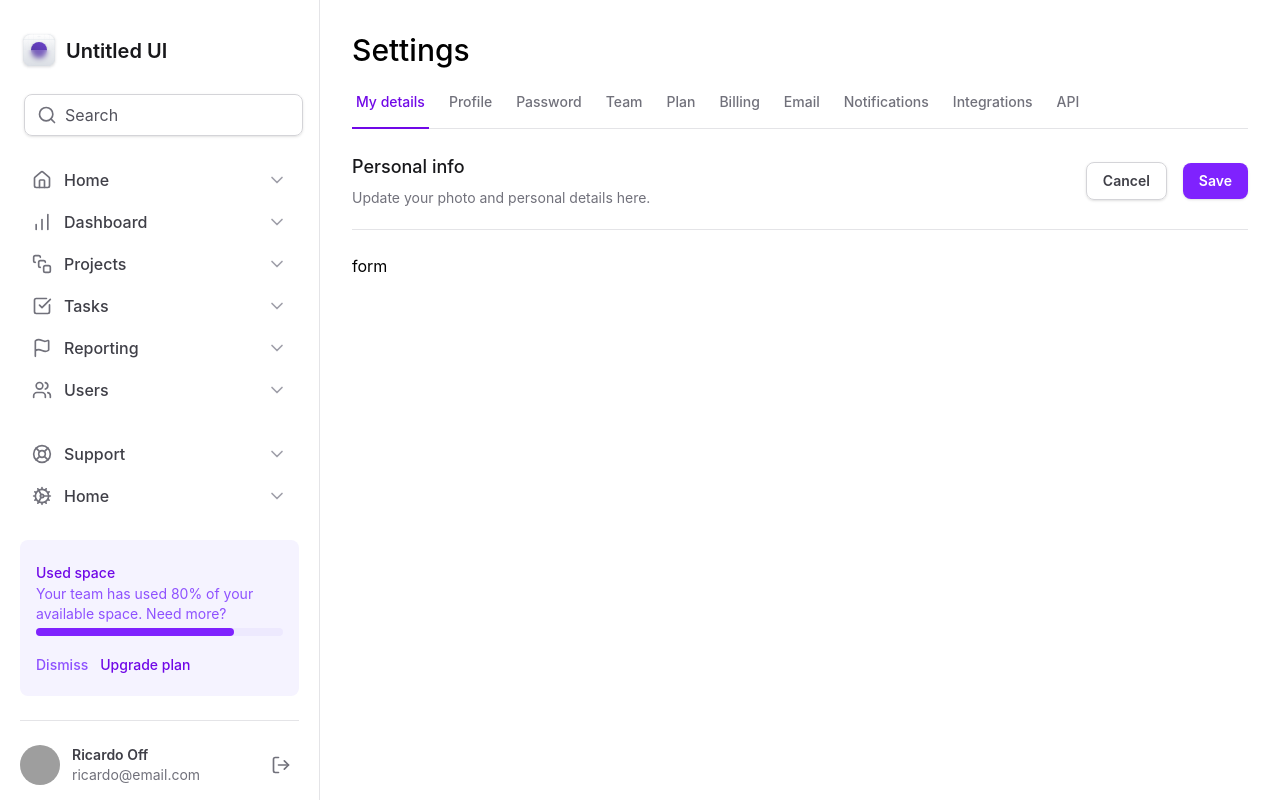
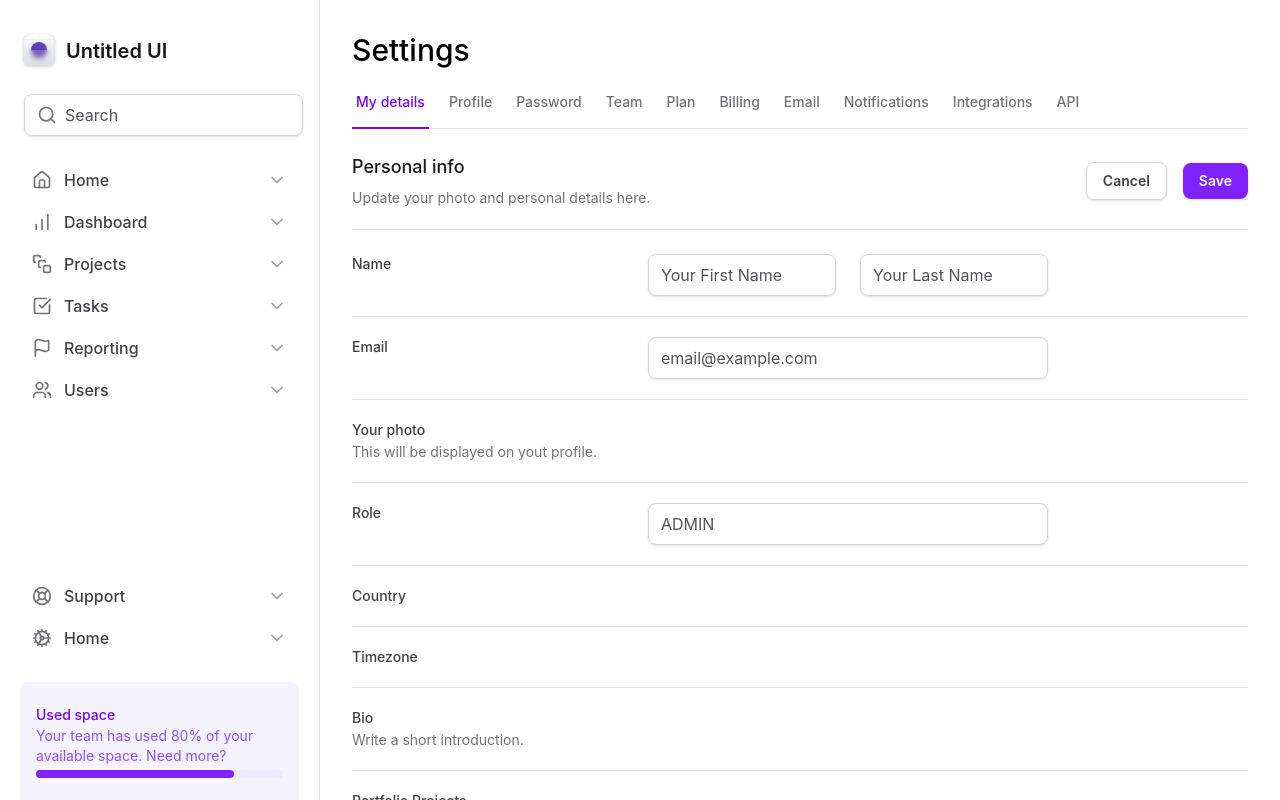
Before and after one commit to rramires/tailwind, a React (Vite) app: page / in a window 1280 px wide. Shown: the top 800 px of the page. Built offline with nearby package versions, Linux system fonts and the light colour scheme; grey boxes are pictures that could not be loaded.

Commit message:
feat: enhance Home component with new form fields and layout adjustments

```diff
--- a/src/global.css
+++ b/src/global.css
@@ -5,4 +5,9 @@
 	--color-cor-teste: #e63946;
     => className='text-cor-teste'
     */
+
+	--grid-template-columns-layout: minmax(18rem, 20rem) 1fr;
+
+	--grid-template-columns-form: minmax(7.5rem, 17.5rem) minmax(25rem, 1fr)
+		minmax(0, 15rem);
 }
--- a/src/pages/_layouts/app.tsx
+++ b/src/pages/_layouts/app.tsx
@@ -4,7 +4,7 @@ import { Sidebar } from '@/components/sidebar/sidebar'
 
 export function AppLayout() {
 	return (
-		<div className='grid min-h-screen w-screen grid-cols-[minmax(18rem,20rem)_1fr] antialiased'>
+		<div className='grid-cols-layout grid min-h-screen w-screen antialiased'>
 			<Sidebar />
 			<main className='px-8 pt-8 pb-12'>
 				{/* Content will change here */}
--- a/src/pages/app/home/home.tsx
+++ b/src/pages/app/home/home.tsx
@@ -1,4 +1,6 @@
 import { PageTitle } from '@components/title/page-title'
+
+import { InputContainer, InputControl } from '@/components/ui/input'
 
 import { FormActions } from './form-actions'
 import { SettingsTabs } from './tabs'
@@ -25,9 +27,134 @@ export function Home() {
 					<FormActions form='settings' />
 				</div>
 
-				<form id='settings' className='mt-6 flex w-full flex-col gap-5'>
-					form
+				<form
+					id='settings'
+					className='mt-6 flex w-full flex-col gap-5 divide-y divide-zinc-200'
+				>
+					<div className='grid-cols-form grid gap-3 pb-5'>
+						<label
+							htmlFor='firstName'
+							className='text-sm font-medium text-zinc-700'
+						>
+							Name
+						</label>
+						<div className='grid grid-cols-2 gap-6'>
+							<InputContainer>
+								<InputControl
+									id='firstName'
+									placeholder='Your First Name'
+								/>
+							</InputContainer>
+							<InputContainer>
+								<InputControl
+									id='lastName'
+									placeholder='Your Last Name'
+								/>
+							</InputContainer>
+						</div>
+						<div />
+					</div>
+
+					<div className='grid-cols-form grid gap-3 pb-5'>
+						<label
+							htmlFor='email'
+							className='text-sm font-medium text-zinc-700'
+						>
+							Email
+						</label>
+						<div className=''>
+							<InputContainer>
+								<InputControl
+									id='email'
+									placeholder='email@example.com'
+								/>
+							</InputContainer>
+						</div>
+						<div />
+					</div>
+
+					<div className='grid-cols-form grid gap-3 pb-5'>
+						<label
+							htmlFor='email'
+							className='text-sm font-medium text-zinc-700'
+						>
+							Your photo
+							<span className='mt-0.5 block text-sm font-normal text-zinc-500'>
+								This will be displayed on yout profile.
+							</span>
+						</label>
+						<div className=''>{/* TODO: Implement this */}</div>
+						<div />
+					</div>
+
+					<div className='grid-cols-form grid gap-3 pb-5'>
+						<label
+							htmlFor='role'
+							className='text-sm font-medium text-zinc-700'
+						>
+							Role
+						</label>
+						<div className=''>
+							<InputContainer>
+								<InputControl id='role' placeholder='ADMIN' />
+							</InputContainer>
+						</div>
+						<div />
+					</div>
+
+					<div className='grid-cols-form grid gap-3 pb-5'>
+						<label
+							htmlFor='country'
+							className='text-sm font-medium text-zinc-700'
+						>
+							Country
+						</label>
+						<div className=''>{/* TODO: Implement this */}</div>
+						<div />
+					</div>
+
+					<div className='grid-cols-form grid gap-3 pb-5'>
+						<label
+							htmlFor='timezone'
+							className='text-sm font-medium text-zinc-700'
+						>
+							Timezone
+						</label>
+						<div className=''>{/* TODO: Implement this */}</div>
+						<div />
+					</div>
+
+					<div className='grid-cols-form grid gap-3 pb-5'>
+						<label
+							htmlFor='bio'
+							className='text-sm font-medium text-zinc-700'
+						>
+							Bio
+							<span className='mt-0.5 block text-sm font-normal text-zinc-500'>
+								Write a short introduction.
+							</span>
+						</label>
+						<div className=''>{/* TODO: Implement this */}</div>
+						<div />
+					</div>
+
+					<div className='grid-cols-form grid gap-3 pb-5'>
+						<label
+							htmlFor='projects'
+							className='text-sm font-medium text-zinc-700'
+						>
+							Portfolio Projects
+							<span className='mt-0.5 block text-sm font-normal text-zinc-500'>
+								Share a few snippets of your work
+							</span>
+						</label>
+						<div className=''>{/* TODO: Implement this */}</div>
+						<div />
+					</div>
 				</form>
+				<div className='flex justify-end pt-5'>
+					<FormActions form='settings' />
+				</div>
 			</div>
 		</>
 	)
```
